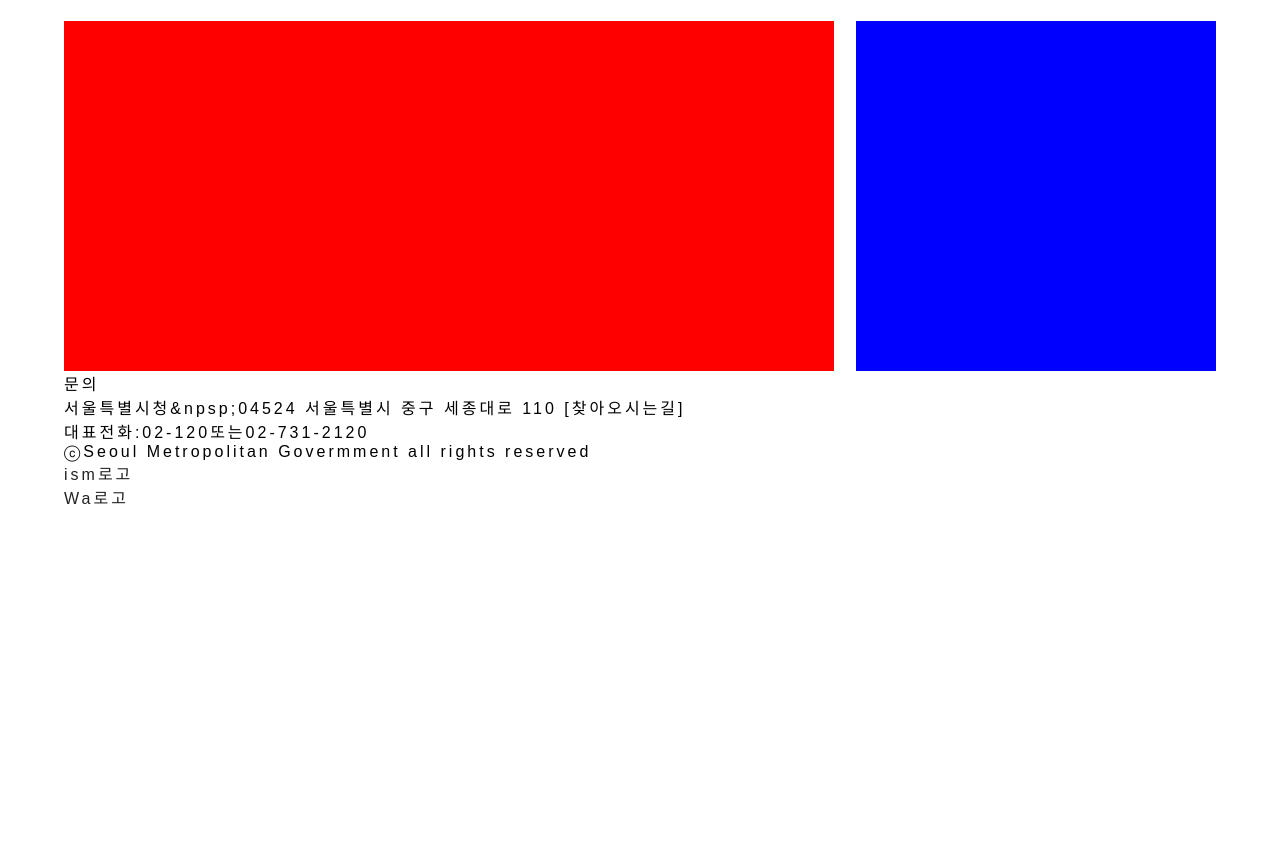
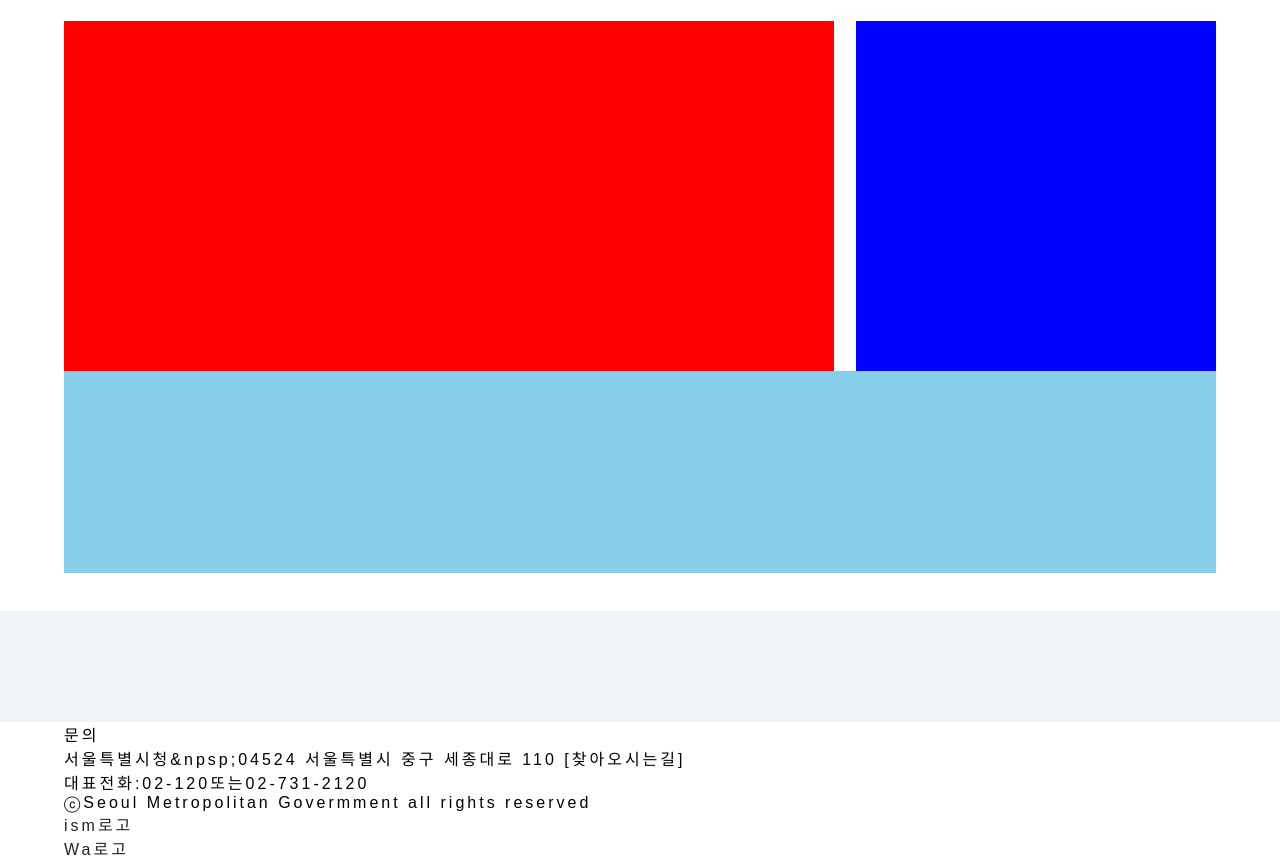
Before and after one commit to xihyeon/-, a plain HTML site: page index.html in a window 1280 px wide. Shown: the part 159-1019 px from the top of the page. Before the commit the page ends 800 px from the top, so only its background shows below. Drawn offline with Linux system fonts and the light colour scheme.

Commit message:
레이아웃 짜기

```diff
--- a/index.html
+++ b/index.html
@@ -89,6 +89,17 @@
               </div>
           </section>
         </div>
+        <div class="inner">
+          <section class="sec2">
+
+          </section>
+        </div>
+        <section class="sec3"></section>
+        <div class="inner">
+          <section class="sec4">
+
+          </section>
+        </div>
      </main>
      <footer>
        <div class="inner">
--- a/scss/layout.scss
+++ b/scss/layout.scss
@@ -220,6 +220,7 @@ body{ font-family: 'Noto Sans KR', sans-serif; letter-spacing: 3px;}
         }
       }
     }//header
+    //section
   .sec1{
     height: 350px;
     overflow: hidden;
@@ -238,6 +239,17 @@ body{ font-family: 'Noto Sans KR', sans-serif; letter-spacing: 3px;}
       background: blue;
     }
   }
+  .sec2{
+    position: relative;
+    padding: 50px 0 0;
+    height: 152px;
+    background: skyblue;
+  }
+  .sec3{
+    margin-top: 38px;
+    height: 111px;
+    background: #eff4f8;
+  }
 }//wrap
 
 // slide section
```
Also changed, not shown: css/style.css.
